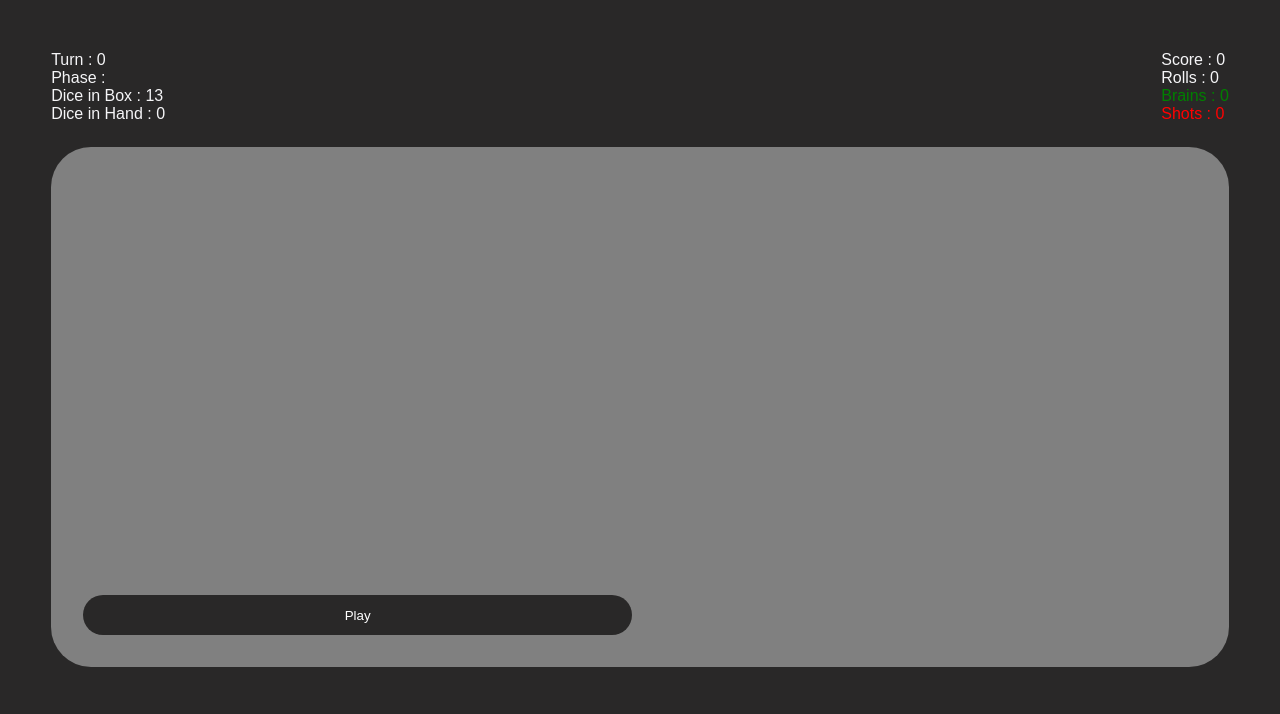
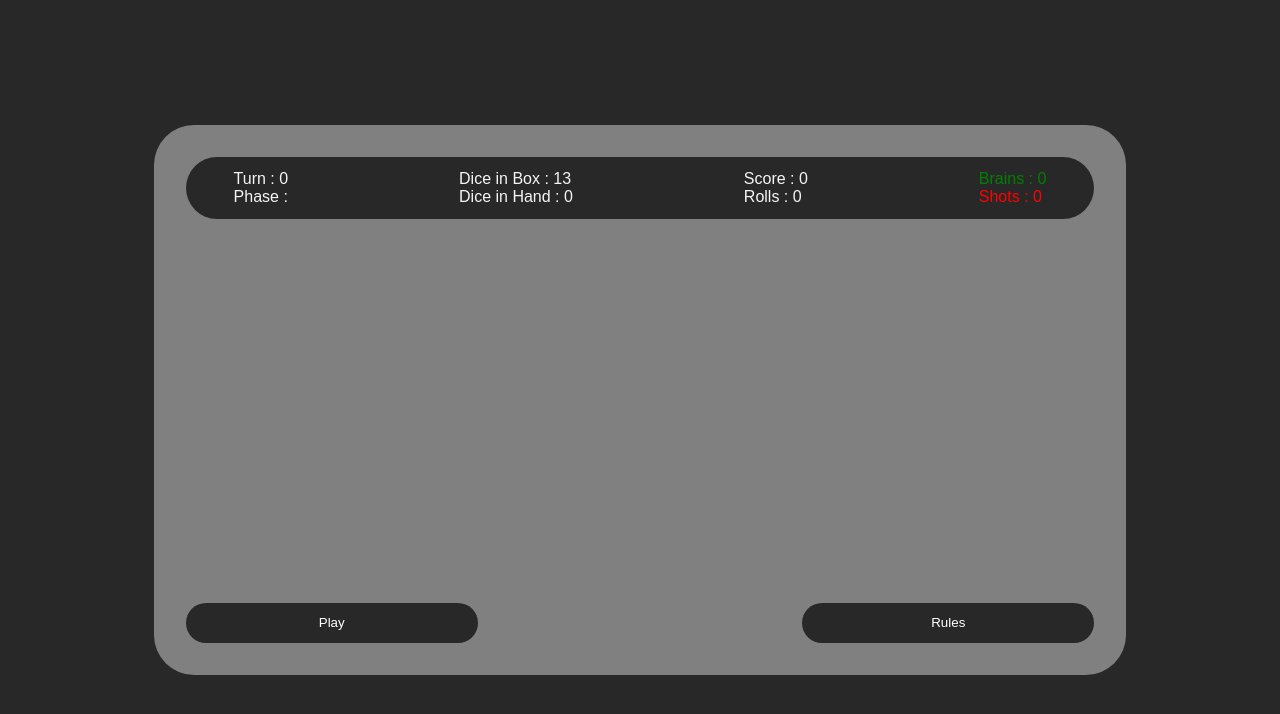
Before and after one commit to nuno-oliveira-1991/zombie-dice-game, a React (Vite) app: page / in a window 1280 px wide. Shown: the top 714 px of the page. Built offline with nearby package versions, Linux system fonts and the light colour scheme.

Commit message:
General styles update

```diff
--- a/src/pages/Rules/Rules.jsx
+++ b/src/components/GameRules/Rules.jsx
@@ -1,5 +1,6 @@
+import style from './game-rules-styles.module.scss'
 
-const Rules = () => {
+const GameRules = () => {
 
   return (
     <div className={style['container']}>
@@ -13,4 +14,4 @@ const Rules = () => {
   )
 }
 
-export default Rules;
+export default GameRules;
--- /dev/null
+++ b/src/components/GameRules/game-rules-styles.module.scss
@@ -0,0 +1,10 @@
+.container {
+  position: absolute;
+  top: 0;
+  height: 100%;
+  width: 100%;
+  background-color: rgb(0, 0, 0);
+  opacity: 50%;
+  z-index: 2;
+  display: none;
+}
--- a/src/components/GameStage/DieThumbnail/die-thumb-styles.module.scss
+++ b/src/components/GameStage/DieThumbnail/die-thumb-styles.module.scss
@@ -2,9 +2,11 @@
   display: flex;
   width: 10em;
   height: 10em;
+  border-radius: 8px;
 
   img {
     width: 10em;
     height: 10em;
+    border-radius: 8px;
   }
 }
--- a/src/components/GameStage/GameStage.jsx
+++ b/src/components/GameStage/GameStage.jsx
@@ -1,12 +1,16 @@
 import { useEffect, useRef } from 'react';
 import { useGameStatsContext } from '../../contexts/GameStatsContext';
 import { v4 as uuidv4 } from 'uuid';
+import { Link } from "react-router-dom"
 import style from './game-stage-styles.module.scss';
 import { diceBox } from './../../constants.js'
 import DieThumbnail from './DieThumbnail/DieThumbnail.jsx';
+import ScoreBoard from '../../components/ScoreBoard/ScoreBoard';
 
 const GameStage = () => {
   const {
+    rulesVisibility,
+    setRulesVisibility,
     score,
     setScore,
     turn,
@@ -140,6 +144,10 @@ const GameStage = () => {
     endTurn();
   };
 
+  const handleRulesButtonClick = (event) => {
+    setRulesVisibility(true)
+  }
+
   useEffect(() => {
     const playButton = playButtonRef.current;
     const skipButton = skipButtonRef.current;
@@ -201,6 +209,7 @@ const GameStage = () => {
 
   return (
     <div className={style['container']}>
+      <ScoreBoard />
       <div className={style['roll-panel']} style={{ visibility: (turn === 0 && gameOutcomeMessage === '') ? 'hidden' : 'visible' }}>
         {playerHand.length > 0 && score < 13 && turnPhase === 'Draw' && playerHand.map((die) => <div key={uuidv4()} className={style['color-box']}><div style={{ backgroundColor: die.color }}></div></div>)}
         {rollResult.length > 0 && score < 13 && turnPhase === 'Roll' && rollResult.map((die) => <DieThumbnail key={uuidv4()} color={die.color} face={die.face}/>)}
@@ -211,6 +220,7 @@ const GameStage = () => {
       <div className={style['control-panel']}>
         {score <= 13 && playButtonMessage !== '' && <button ref={playButtonRef} onClick={handlePlayButtonClick} style={{ visibility: turn === 0 || playerHand.length > 0 || (rollResult.length > 0 && playerHand.length === 0) ? 'visible' : 'hidden'}}>{playButtonMessage}</button>}
         {score <= 13 && playButtonMessage !== '' && <button ref={skipButtonRef} onClick={handleSkipButtonClick} style={{ visibility: turnPhase === 'Roll' && playerHand.length > 0 || rollResult.length > 0 ? 'visible' : 'hidden'}}>End Turn</button>}
+        <button onClick={handleRulesButtonClick}>Rules</button>
       </div>
     </div>
   );
--- a/src/components/GameStage/game-stage-styles.module.scss
+++ b/src/components/GameStage/game-stage-styles.module.scss
@@ -1,10 +1,9 @@
 .container {
   display: flex;
   flex-direction: column;
-  align-items: center;
   position: relative;
   box-sizing: border-box;
-  width: 100%;
+  width: 80%;
   background-color: gray;
   border-radius: 40px;
   padding: 2em;
@@ -23,7 +22,8 @@
   padding: 2em;
   gap: 1em;
   border-radius: 40px;
-  margin-bottom: 6em;
+  margin: 4em 0;
+
   h2 {
     color: white;
   }
@@ -64,3 +64,10 @@
     width: 50%;
   }
 }
+
+@media screen and (max-width: 1300px) {
+  .roll-panel {
+    box-sizing: border-box;
+    margin: 2em 0;
+  }
+}
--- a/src/components/ScoreBoard/ScoreBoard.jsx
+++ b/src/components/ScoreBoard/ScoreBoard.jsx
@@ -17,16 +17,22 @@ const ScoreBoard = () => {
   return (
     <div className={style['container']}>
       <div className={style['score-panel']}>
+        <div>
           <span>{`Turn : ${turn}`}</span>
           <span>{`Phase : ${turnPhase}`}</span>
+        </div>
+        <div>
           <span>{`Dice in Box : ${diceInsideBox.length}`}</span>
           <span>{`Dice in Hand : ${playerHand.length}`}</span>
         </div>
-      <div className={style['score-panel']}>
+        <div>
           <span>{`Score : ${score}`}</span>
           <span>{`Rolls : ${rollCounter}`}</span>
+        </div>
+        <div>
           <span className={style['brain-counter']}>{`Brains : ${brains}`}</span>
           <span className={style['shot-counter']}>{`Shots : ${shots}`}</span>
+        </div>
       </div>
     </div>
   )
--- a/src/components/ScoreBoard/score-board-styles.module.scss
+++ b/src/components/ScoreBoard/score-board-styles.module.scss
@@ -1,9 +1,12 @@
 .container {
   display: flex;
-  justify-content: space-between;
   position: relative;
-  height: 6em;
-  gap: 0.5em;
+  justify-content: space-around;
+  width: 100%;
+  background-color: rgb(41, 40, 40);
+  border-radius: 40px;
+  padding: 0.8em 3em;
+  box-sizing: border-box;
 }
 
 .brain-counter {color:green}
@@ -12,5 +15,11 @@
 
 .score-panel {
   display: flex;
-  flex-direction: column;
+  justify-content: space-between;
+  width: 100%;
+
+  div {
+    display: flex;
+    flex-direction: column;
+  }
 }
--- a/src/contexts/GameStatsContext.jsx
+++ b/src/contexts/GameStatsContext.jsx
@@ -12,7 +12,8 @@ export const useGameStatsContext = () => {
 };
 
 export const GameStatsContextProvider = ({ children }) => {
-  const [gameOutcomeMessage, setGameOutcomeMessage] = useState('')
+  const [rulesVisibilty, setRulesVisibility] = useState(false);
+  const [gameOutcomeMessage, setGameOutcomeMessage] = useState('');
   const [score, setScore] = useState(0);
   const [turn, setTurn] = useState(0);
   const [turnPhase, setTurnPhase] = useState('');
@@ -26,6 +27,8 @@ export const GameStatsContextProvider = ({ children }) => {
   const [loadingMessage, setLoadingMessage] = useState('')
 
   const contextValue = {
+    rulesVisibilty,
+    setRulesVisibility,
     score,
     setScore,
     turn,
--- a/src/index.jsx
+++ b/src/index.jsx
@@ -3,7 +3,6 @@ import { createRoot } from 'react-dom/client';
 import { BrowserRouter, Routes, Route } from 'react-router-dom';
 import { GameStatsContextProvider } from './contexts/GameStatsContext';
 import Home from './pages/Home/Home.jsx';
-import Rules from './pages/Rules/Rules.jsx';
 
 const App = () => {
   return (
@@ -11,7 +10,6 @@ const App = () => {
       <BrowserRouter>
         <Routes>
           <Route path="/" element={<Home />} />
-          <Route path="/rules" element={<Rules />} />
         </Routes>
       </BrowserRouter>
     </GameStatsContextProvider>
--- a/src/pages/Home/Home.jsx
+++ b/src/pages/Home/Home.jsx
@@ -1,12 +1,12 @@
 import style from './home-styles.module.scss';
-import ScoreBoard from '../../components/ScoreBoard/ScoreBoard';
 import GameStage from '../../components/GameStage/GameStage';
+import GameRules from '../../components/GameRules/Rules';
 
 const Home = () => {
   return (
     <div className={style['container']}>
-      <ScoreBoard />
       <GameStage />
+      <GameRules />
     </div>
   );
 };
--- a/src/pages/Home/home-styles.module.scss
+++ b/src/pages/Home/home-styles.module.scss
@@ -1,6 +1,19 @@
 .container {
-  position: relative;
+  display: flex;
+  align-items: center;
+  justify-content: center;
   box-sizing: border-box;
   height: 100%;
-  padding: clamp(4%, 4em ,2em);
+  width: 100%;
+  padding: 2em;
 }
+
+.content-container {
+  display: flex;
+  flex-direction: column;
+  align-items: center;
+  justify-content: center;
+  box-sizing: border-box;
+  height: 100%;
+  width: 100%;;
+}
--- a/src/pages/Rules/rules-styles.module.scss
+++ /dev/null
@@ -1,5 +0,0 @@
-.container {
-
-  background-color: gray;
-  opacity: 50%;
-}
```
Lines whose indentation alone changed are shown as unchanged.
